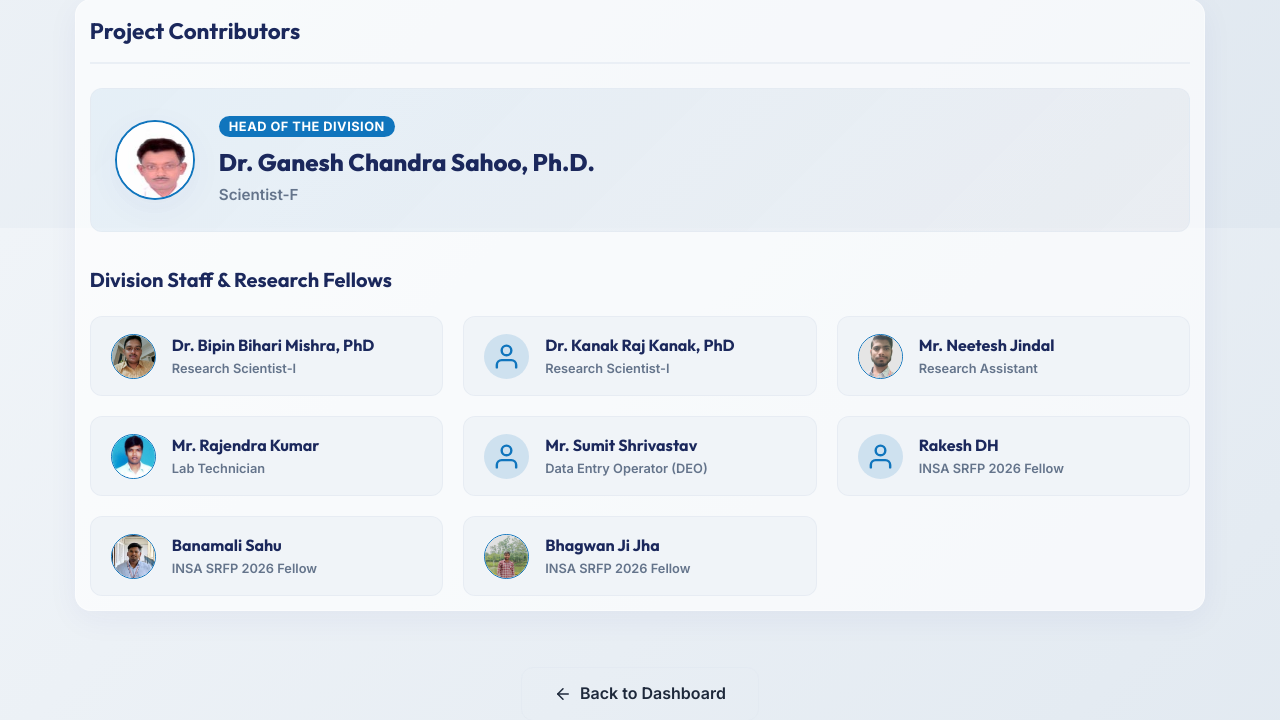
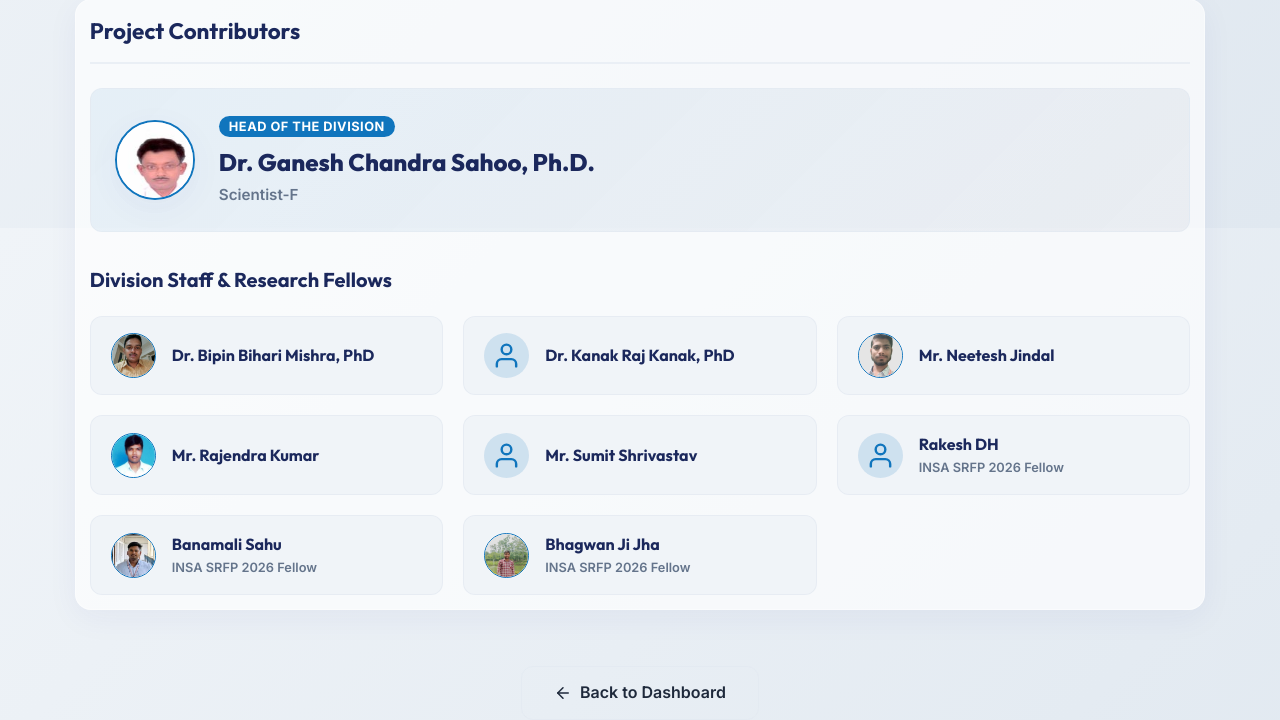
Before and after one commit to Bhagwanjha85/RMNIHR_LMS, a Django app: page /about-us/ in a window 1280 px wide. Shown: the part 2172-2892 px from the top of the page. Run offline with Django 5.2, Linux system fonts and the light colour scheme; the visitor is signed in with stand-in values (Sample User, id 1); data comes from the database, SQL or seed files in the repository; data that the repository does not hold is empty; some web fonts are replaced.

Commit message:
refactor: Update About Us page contributor designations

```diff
--- a/templates/reports/about_us.html
+++ b/templates/reports/about_us.html
@@ -183,7 +183,6 @@
                             <img src="{% static 'images/contributor4.jpg' %}" alt="Dr. Bipin Bihari Mishra" style="width: 45px; height: 45px; border-radius: 50%; object-fit: cover; border: 1.5px solid var(--secondary);">
                             <div>
                                 <h4 style="font-size: 1rem; font-weight: 700; color: var(--primary);">Dr. Bipin Bihari Mishra, PhD</h4>
-                                <p style="font-size: 0.8rem; color: var(--text-muted); font-weight: 600;">Research Scientist-I</p>
                             </div>
                         </div>
 
@@ -192,7 +191,6 @@
                             <div style="width: 45px; height: 45px; border-radius: 50%; background: rgba(16, 117, 189, 0.15); padding: 8px; display: flex; align-items: center; justify-content: center;"><svg xmlns="http://www.w3.org/2000/svg" viewBox="0 0 24 24" fill="none" stroke="currentColor" stroke-width="2" stroke-linecap="round" stroke-linejoin="round" style="width: 100%; height: 100%; color: var(--secondary);"><path d="M20 21v-2a4 4 0 0 0-4-4H8a4 4 0 0 0-4 4v2"/><circle cx="12" cy="7" r="4"/></svg></div>
                             <div>
                                 <h4 style="font-size: 1rem; font-weight: 700; color: var(--primary);">Dr. Kanak Raj Kanak, PhD</h4>
-                                <p style="font-size: 0.8rem; color: var(--text-muted); font-weight: 600;">Research Scientist-I</p>
                             </div>
                         </div>
 
@@ -201,7 +199,6 @@
                             <img src="{% static 'images/contributor6.jpeg' %}" alt="Mr. Neetesh Jindal" style="width: 45px; height: 45px; border-radius: 50%; object-fit: cover; border: 1.5px solid var(--secondary);">
                             <div>
                                 <h4 style="font-size: 1rem; font-weight: 700; color: var(--primary);">Mr. Neetesh Jindal</h4>
-                                <p style="font-size: 0.8rem; color: var(--text-muted); font-weight: 600;">Research Assistant</p>
                             </div>
                         </div>
 
@@ -210,7 +207,6 @@
                             <img src="{% static 'images/contributor5.jpg' %}" alt="Mr. Rajendra Kumar" style="width: 45px; height: 45px; border-radius: 50%; object-fit: cover; border: 1.5px solid var(--secondary);">
                             <div>
                                 <h4 style="font-size: 1rem; font-weight: 700; color: var(--primary);">Mr. Rajendra Kumar</h4>
-                                <p style="font-size: 0.8rem; color: var(--text-muted); font-weight: 600;">Lab Technician</p>
                             </div>
                         </div>
 
@@ -219,7 +215,6 @@
                             <div style="width: 45px; height: 45px; border-radius: 50%; background: rgba(16, 117, 189, 0.15); padding: 8px; display: flex; align-items: center; justify-content: center;"><svg xmlns="http://www.w3.org/2000/svg" viewBox="0 0 24 24" fill="none" stroke="currentColor" stroke-width="2" stroke-linecap="round" stroke-linejoin="round" style="width: 100%; height: 100%; color: var(--secondary);"><path d="M20 21v-2a4 4 0 0 0-4-4H8a4 4 0 0 0-4 4v2"/><circle cx="12" cy="7" r="4"/></svg></div>
                             <div>
                                 <h4 style="font-size: 1rem; font-weight: 700; color: var(--primary);">Mr. Sumit Shrivastav</h4>
-                                <p style="font-size: 0.8rem; color: var(--text-muted); font-weight: 600;">Data Entry Operator (DEO)</p>
                             </div>
                         </div>
 
```
